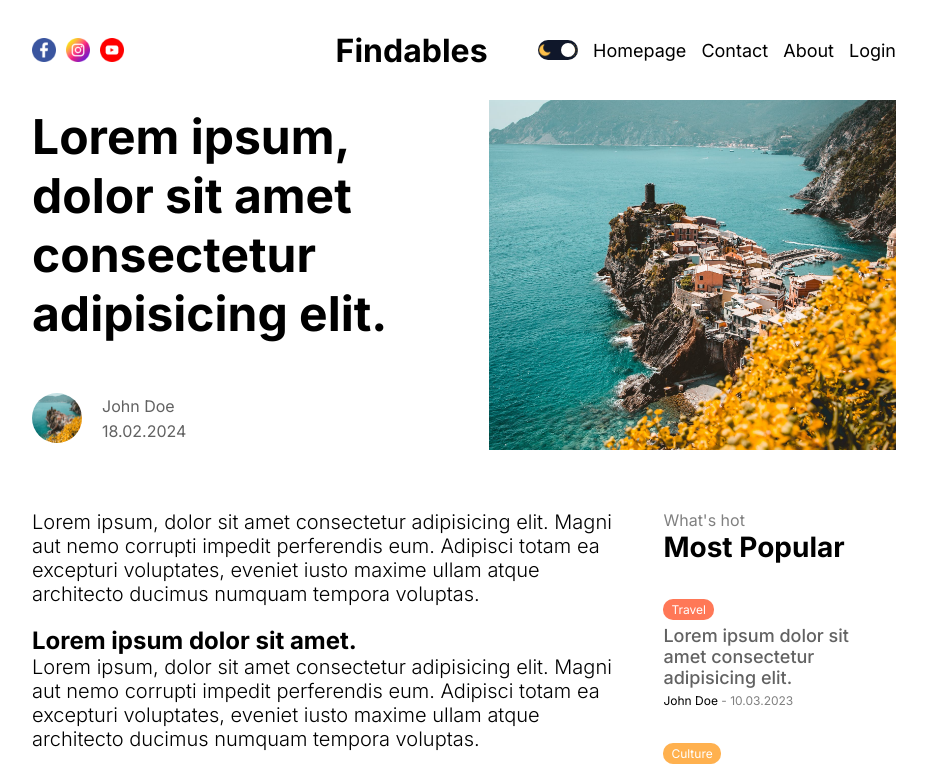
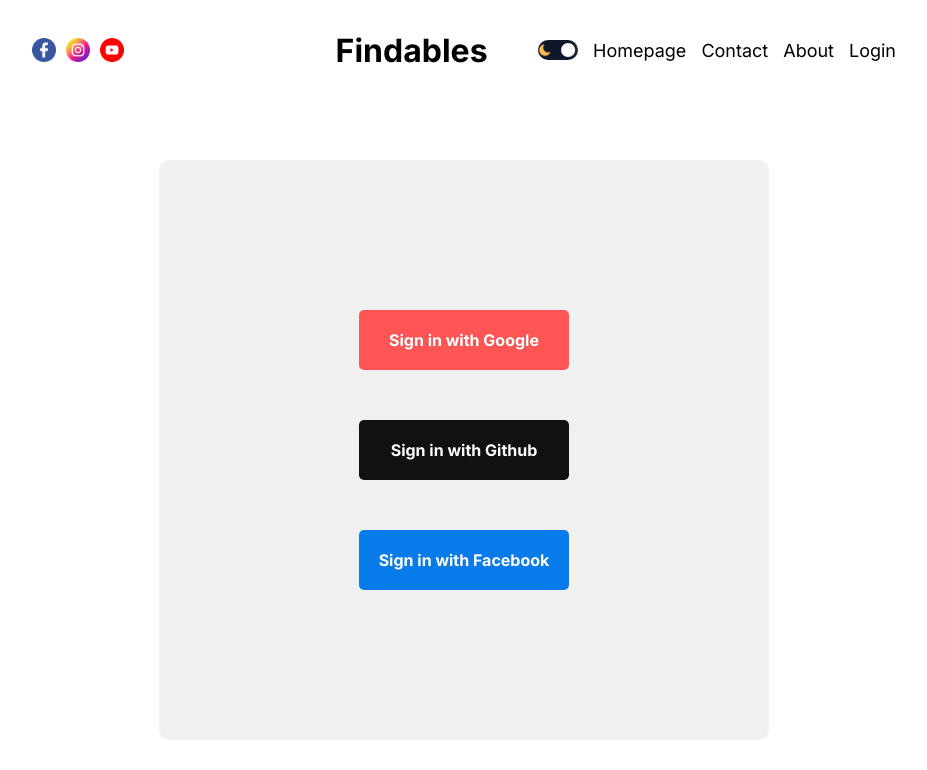
Before and after one commit to ASRathore0/Findables_Full_Stack_Project, a Next.js app: page /login in a window 1280 px wide. Shown: the top 770 px of the page, without its empty margins (176-1103 px from the left). Built offline with nearby package versions, Linux system fonts and the light colour scheme.

Commit message:
feat: Add LoginPage component and its styles
Changes:
- Added LoginPage component.
- Added corresponding CSS styles.

```diff
--- /dev/null
+++ b/src/app/login/loginPage.module.css
@@ -0,0 +1,55 @@
+.container {
+    display: flex;
+    align-items: center;
+    justify-content: center;
+    margin-top: 60px;
+}
+
+.wrapper {
+    background-color: var(--softBg);
+    padding: 150px 200px;
+    display: flex;
+    flex-direction: column;
+    gap: 50px;
+    border-radius: 10px;
+}
+
+.socialButton {
+    padding: 20px;
+    border-radius: 5px;
+    border: none;
+    color: white;
+    font-weight: bold;
+    cursor: pointer;
+    display: flex;
+    align-items: center;
+    justify-content: center;
+}
+
+.socialButton:first-child {
+    background-color: #ff5555;
+}
+
+.socialButton:nth-child(2) {
+    background-color: #111;
+}
+
+.socialButton:nth-child(3) {
+    background-color: #087bea;
+}
+
+@media screen and (max-width: 768px) {
+    .wrapper {
+        padding: 50px 100px;
+    }
+}
+@media screen and (max-width: 640px) {
+    .wrapper {
+        padding: 30px;
+    }
+
+    .socialButton {
+        font-weight: 400;
+        font-size: 14px;
+    }
+}
--- /dev/null
+++ b/src/app/login/page.jsx
@@ -0,0 +1,15 @@
+import styles from "./loginPage.module.css";
+
+const LoginPage = () => {
+    return (
+        <div className={styles.container}>
+            <div className={styles.wrapper}>
+                <div className={styles.socialButton}>Sign in with Google</div>
+                <div className={styles.socialButton}>Sign in with Github</div>
+                <div className={styles.socialButton}>Sign in with Facebook</div>
+            </div>
+        </div>
+    );
+};
+
+export default LoginPage;
```
